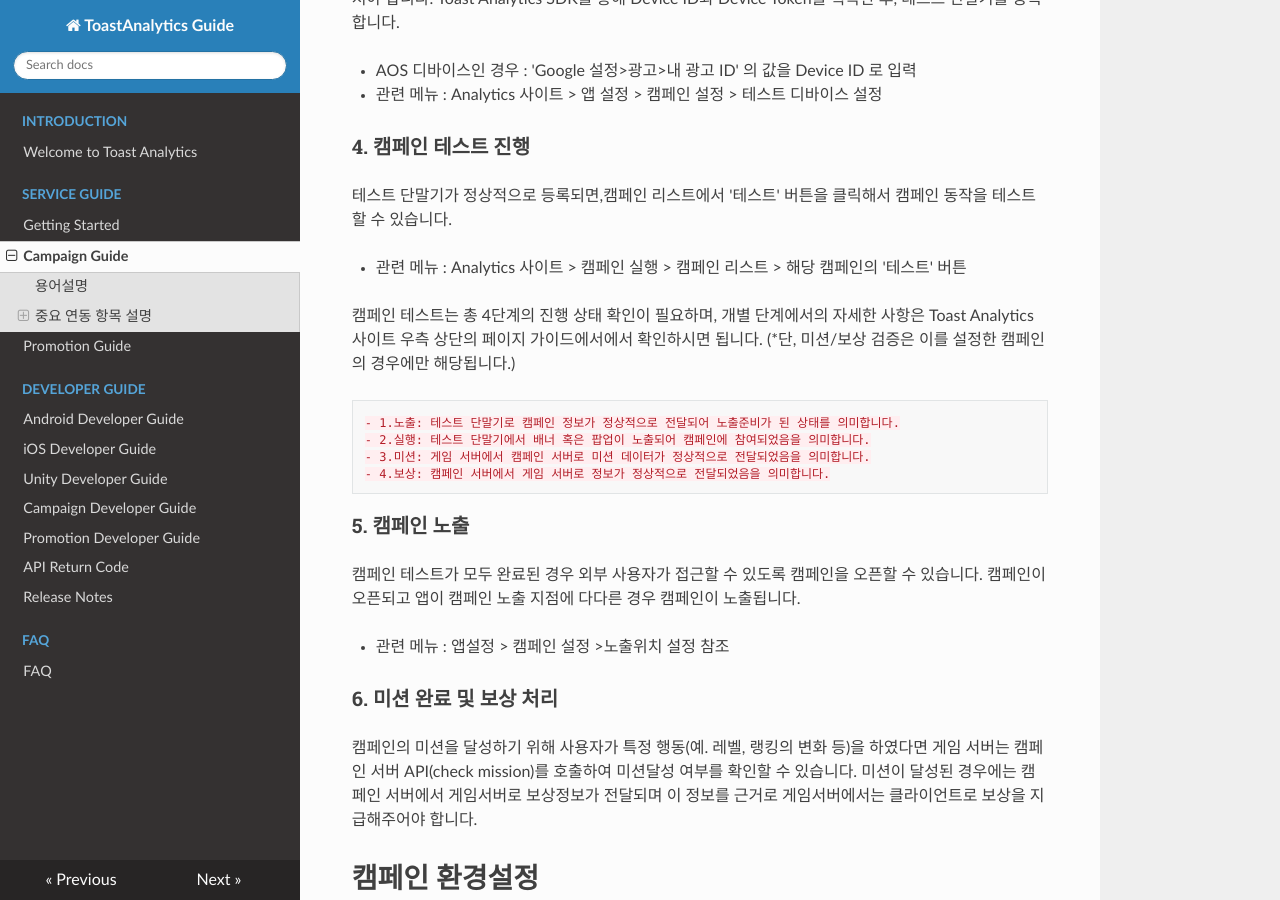
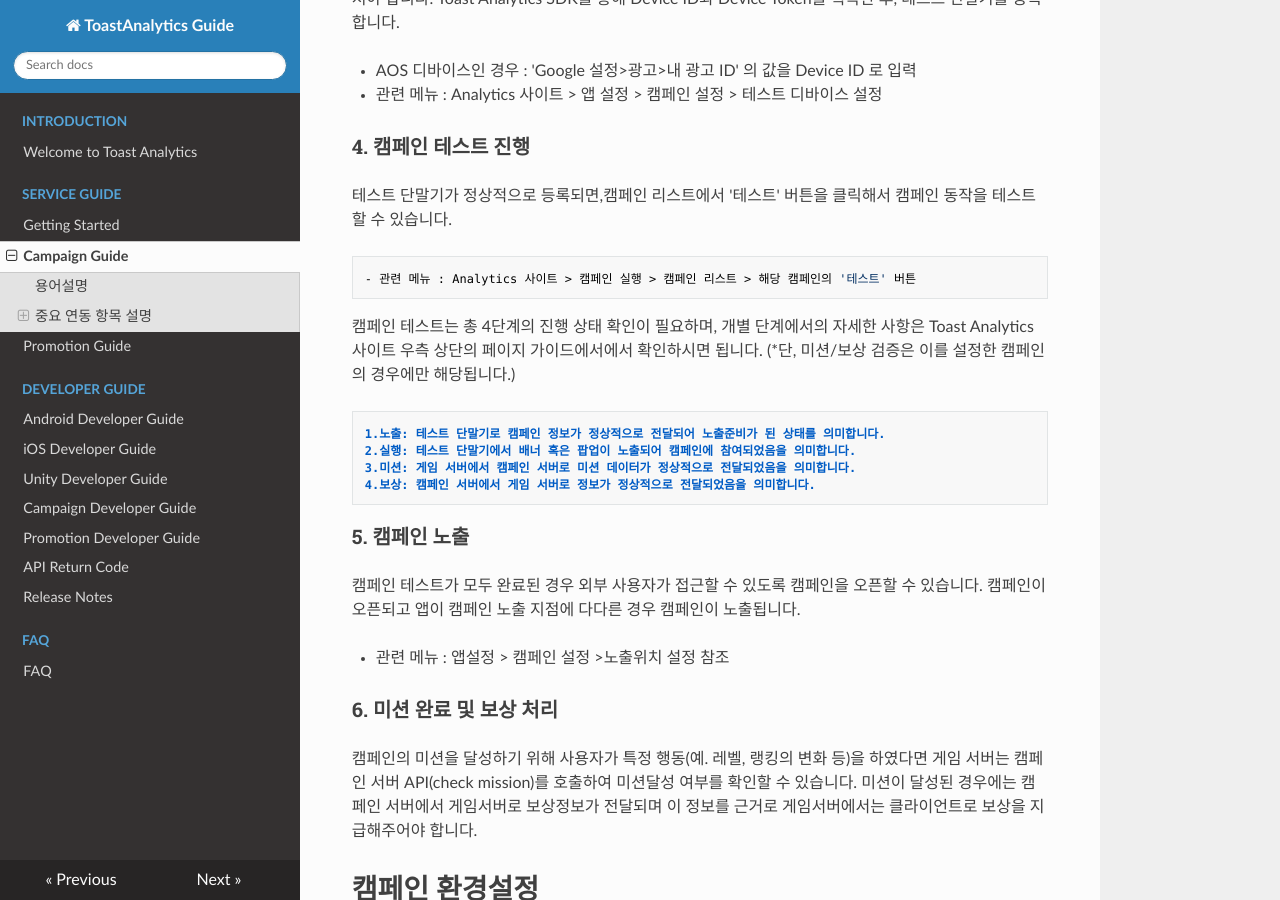
Before and after one commit to ToastAnalytics/ToastAnalytics, an MkDocs documentation site: the page built from docs/Developer/2. Campaign Guide.md, in a window 1280 px wide and 900 px high, scrolled down 2127 px. Built offline with MkDocs 1.6.1, drawn with Linux system fonts in a browser that asks for light colours; nearby versions of some CDN libraries; old or Windows-style settings are respelled for this version of MkDocs.

````diff
--- a/docs/Developer/2. Campaign Guide.md
+++ b/docs/Developer/2. Campaign Guide.md
@@ -59,14 +59,16 @@ Toast Analytics SDK를 통해 Device ID와 Device Token을 획득한 후, 테스
 ###4. 캠페인 테스트 진행
 테스트 단말기가 정상적으로 등록되면,캠페인 리스트에서 '테스트' 버튼을 클릭해서 캠페인 동작을 테스트 할 수 있습니다.
 
+```
 - 관련 메뉴 : Analytics 사이트 > 캠페인 실행 > 캠페인 리스트 > 해당 캠페인의 '테스트' 버튼
+```
 
 캠페인 테스트는 총 4단계의 진행 상태 확인이 필요하며, 개별 단계에서의 자세한 사항은 Toast Analytics 사이트 우측 상단의 페이지 가이드에서에서 확인하시면 됩니다. (*단, 미션/보상 검증은 이를 설정한 캠페인의 경우에만 해당됩니다.)
 ```
-- 1.노출: 테스트 단말기로 캠페인 정보가 정상적으로 전달되어 노출준비가 된 상태를 의미합니다.
-- 2.실행: 테스트 단말기에서 배너 혹은 팝업이 노출되어 캠페인에 참여되었음을 의미합니다.
-- 3.미션: 게임 서버에서 캠페인 서버로 미션 데이터가 정상적으로 전달되었음을 의미합니다.
-- 4.보상: 캠페인 서버에서 게임 서버로 정보가 정상적으로 전달되었음을 의미합니다.
+1.노출: 테스트 단말기로 캠페인 정보가 정상적으로 전달되어 노출준비가 된 상태를 의미합니다.
+2.실행: 테스트 단말기에서 배너 혹은 팝업이 노출되어 캠페인에 참여되었음을 의미합니다.
+3.미션: 게임 서버에서 캠페인 서버로 미션 데이터가 정상적으로 전달되었음을 의미합니다.
+4.보상: 캠페인 서버에서 게임 서버로 정보가 정상적으로 전달되었음을 의미합니다.
 ```
 ###5. 캠페인 노출
 캠페인 테스트가 모두 완료된 경우 외부 사용자가 접근할 수 있도록 캠페인을 오픈할 수 있습니다. 캠페인이 오픈되고 앱이 캠페인 노출 지점에 다다른 경우 캠페인이 노출됩니다.
````
